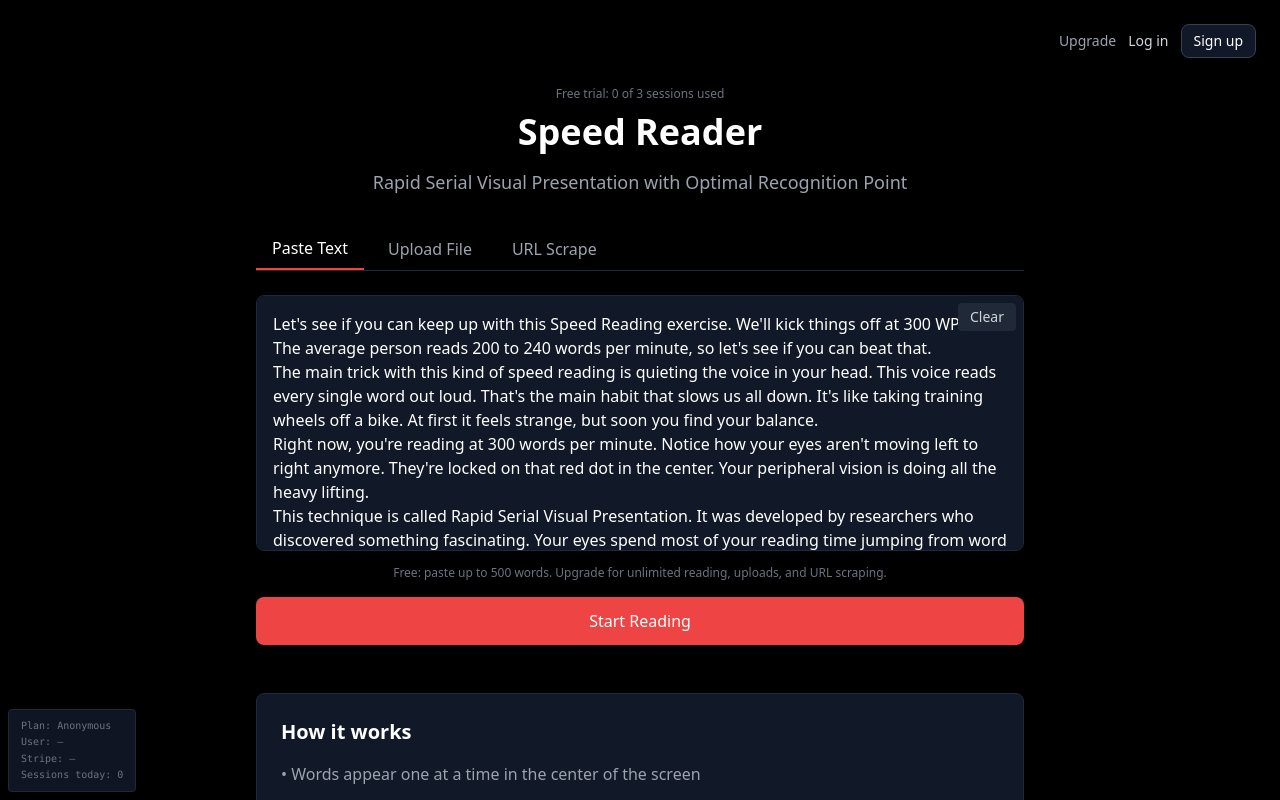
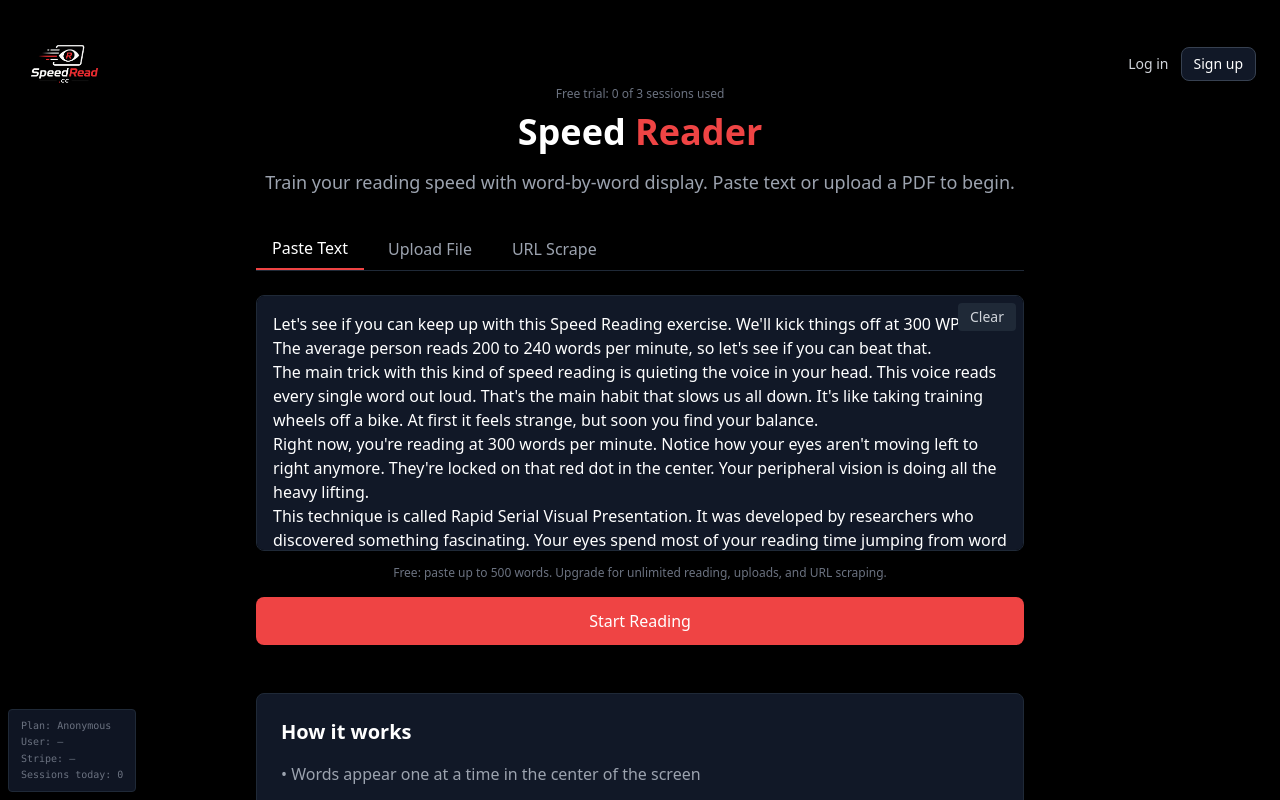
Before and after one commit to solomonhearn9/speed_read, a Next.js app: page / in a window 1280 px wide. Shown: the top 800 px of the page. Built offline with nearby package versions, Linux system fonts and the light colour scheme; no server answers.

Commit message:
updating UI

```diff
--- a/components/AuthHeader.tsx
+++ b/components/AuthHeader.tsx
@@ -1,5 +1,6 @@
 'use client';
 
+import Image from 'next/image';
 import { useState } from 'react';
 import { useAuth } from '@/lib/auth-context';
 import { trackEvent } from '@/lib/analytics';
@@ -43,16 +44,17 @@ export default function AuthHeader() {
 
   return (
     <>
-      <header className="absolute top-0 right-0 left-0 z-10 flex items-center justify-end gap-3 p-4 md:p-6">
-        {!isPaid && (
-          <button
-            onClick={() => setShowUpgrade(true)}
-            className="text-sm text-gray-400 hover:text-white transition-colors hidden sm:block"
-          >
-            Upgrade
-          </button>
-        )}
+      <header className="absolute top-0 right-0 left-0 z-10 flex items-center justify-between gap-3 p-4 md:p-6">
+        <Image
+          src="/logo.png"
+          alt="SpeedRead.cc"
+          width={1254}
+          height={1254}
+          className="h-16 w-auto md:h-20"
+          priority
+        />
 
+        <div className="flex items-center gap-3">
         {user ? (
           <div className="relative">
             <button
@@ -131,6 +133,7 @@ export default function AuthHeader() {
             </button>
           </>
         )}
+        </div>
       </header>
 
       <AuthModal
--- a/components/ContentInput.tsx
+++ b/components/ContentInput.tsx
@@ -356,9 +356,11 @@ export default function ContentInput() {
         <UsageStatus />
 
         <div className="mb-8 text-center">
-          <h1 className="text-3xl md:text-4xl font-bold mb-4">Speed Reader</h1>
+          <h1 className="text-3xl md:text-4xl font-bold mb-4">
+            Speed <span className="text-red-500">Reader</span>
+          </h1>
           <p className="text-gray-400 text-sm md:text-lg">
-            Rapid Serial Visual Presentation with Optimal Recognition Point
+            Train your reading speed with word-by-word display. Paste text or upload a PDF to begin.
           </p>
         </div>
 
```
Also changed, not shown: logo.png (added), public/logo.png (added).
